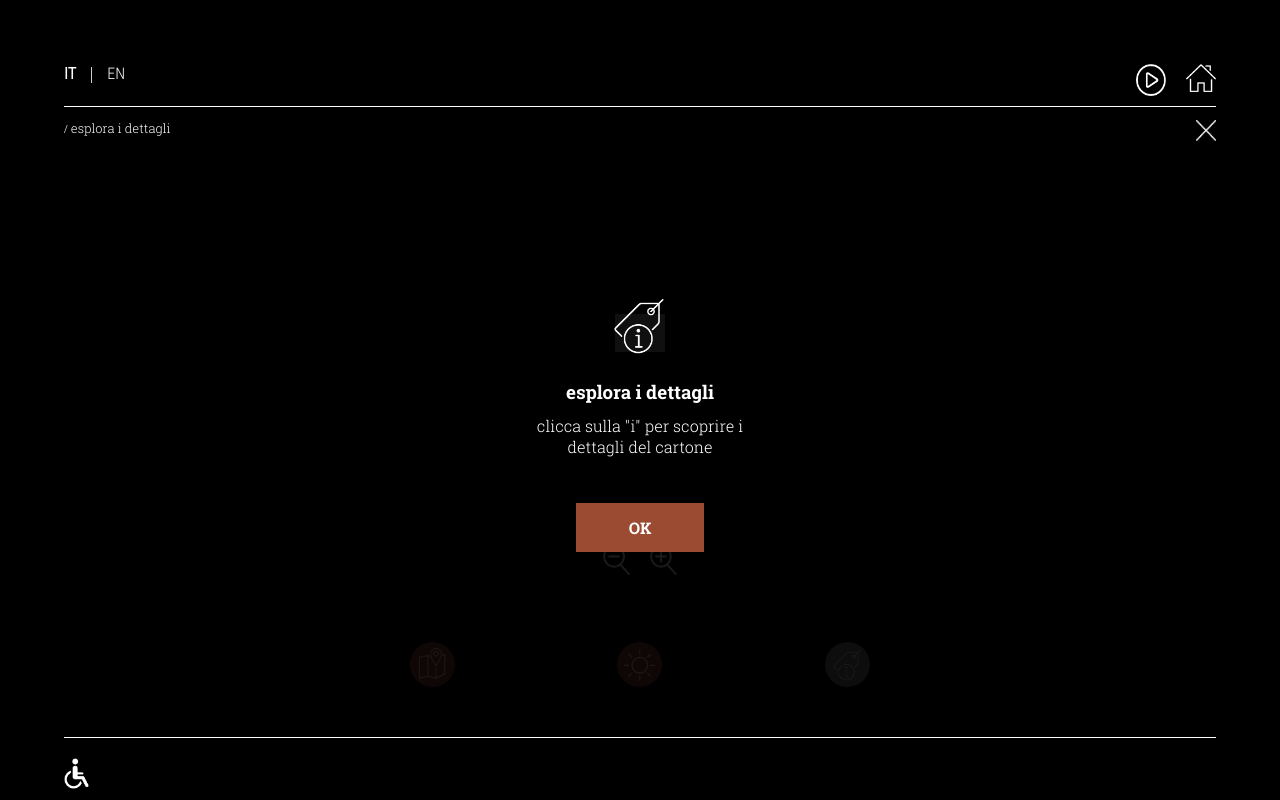
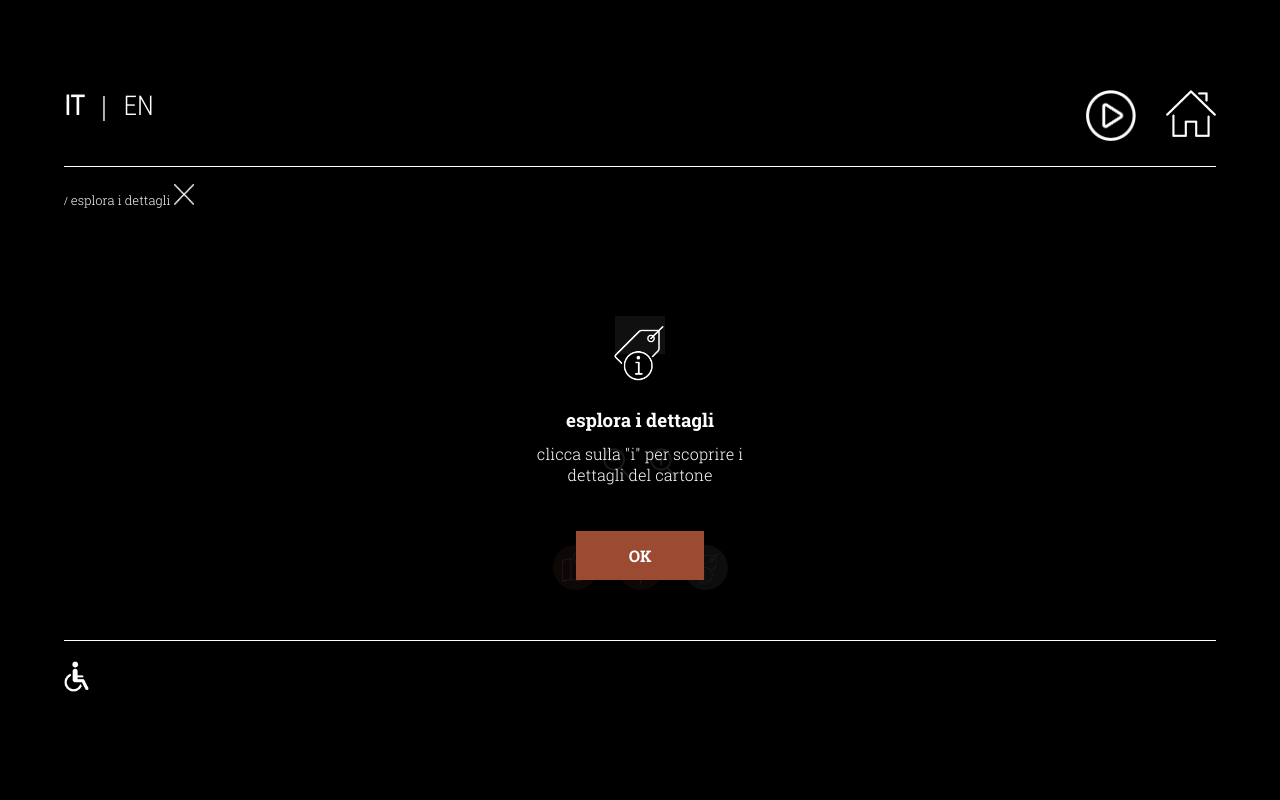
Before and after one commit to jaumecann/academia, a PHP site: page /tags.php?id=1 in a window 1280 px wide. Run offline with PHP 8.4, Linux system fonts and the light colour scheme; data that the repository does not hold is empty; some web fonts are replaced; grey boxes are pictures that could not be loaded.

Commit message:
Algunos ajustes para pantalla grande

```diff
--- a/cartone.php
+++ b/cartone.php
@@ -34,7 +34,7 @@
 ?>
     <div class="breadcrumbs">
         <p class="bold"><a href="home.php">i cartoni cinquecenteschi</a> / <a class="bread2" href="">segundo nivel</a><?=$title?></p>
-        <a href="home.php"><img src="img/back.png" alt="go back">
+        <a class="close_breadcrumbs" href="home.php"><img src="img/back.png" alt="go back">
     </div></a>
 
     <section id="cartone">
--- a/css/style.css
+++ b/css/style.css
@@ -47,6 +47,7 @@ h3, h4, h5 {
 }
 p{
     font-family: 'PlayfairDisplay', serif;
+    font-size: 1em;
 }
 
 
@@ -71,6 +72,7 @@ p{
 .lang {
     color:white;
     width:100%;
+    font-size: 1.7em;
 }
 .lang a {
     text-decoration:none;
@@ -139,43 +141,45 @@ p{
 
 /* GALERIA  */
 .background {
-    padding:5%;
+    display: flex;
+    flex-direction: column;
+    padding: 7% 5%;
     background-color: rgb(0, 0, 0);
-    height: 100%;
+    width: 100%; height: 100%;
     box-sizing: border-box;
 }
-nav {
+nav{
     border-bottom-style: solid;
     border-bottom-color: white;
     border-bottom-width: 1px;
-    padding-bottom: 10px;
+    padding-bottom: 25px;
     display: flex;
 }
 nav img {
-    width: 30px;
-    margin-left: 20px;
+    width: 50px;
+    margin-left: 30px;
 }
 .breadcrumbs {
+    display: flex;
+    align-items: center;
     color: white;
     font-family: 'Roboto Slab', serif;
     font-size: .8em;
     position: relative;
+    margin: 5px 0 30px;
 }
 .breadcrumbs a{
     color: white;
     text-decoration: none;
 }
-
+.close_breadcrumbs{
+    margin-left: auto;
+}
 .bread2 {
  font-family: 'RobotoLight';
 }
 
-#bigcontainer {
-    display: flex;
-    height:75%;
-    margin-top: 50px;
-    position: relative;
-}
+
 #gallery {
     width: 80%;
     overflow-x: scroll;
@@ -269,6 +273,7 @@ y cuando handicap esta activo y el cursor de handicap encima*/
     margin-top: 50px;
     padding-top: 20px;
     display: flex;
+    margin-top: auto;
 }
 .footer img {
     width: 25px;
@@ -277,7 +282,7 @@ y cuando handicap esta activo y el cursor de handicap encima*/
 .handicap_cursor{
     position: absolute;
     width: 2px; height: 2px;
-    background-color: red;
+    /*background-color: red;*/
     z-index: 1;
     opacity: 1;
 }
@@ -285,20 +290,9 @@ y cuando handicap esta activo y el cursor de handicap encima*/
 
 /* CARTONE - FICHA */
 .breadcrumbs img {
-    position: absolute;
-    right: 0;
-    top: 0;
     width: 20px;
 }
-#cartone {
-    color: white;
-    height: 75%;
-    display: flex;
-    flex-direction: column;
-    justify-content: flex-start;
-    align-items: center;
-    margin-top: 40px;
-}
+
 .imgdiv, .bigtxtdiv, .txtdiv, .btndiv {
     width: 65%;
 }
@@ -392,7 +386,6 @@ y cuando handicap esta activo y el cursor de handicap encima*/
     color: white;
     font-family: 'RobotoBold';
 }
-
 .instrucciones_boton2{
     width: 100px;
     text-align: center;
@@ -404,13 +397,30 @@ y cuando handicap esta activo y el cursor de handicap encima*/
     border-width: 1px;
 }
 
-/* IMMAGINE  */
+
+#cartone {
+    color: white;
+    flex: 1;
+    display: flex;
+    flex-direction: column;
+    justify-content: flex-start;
+    align-items: center;
+    padding-bottom: 50px;
+}
+.bigcontainer {
+    display: flex;
+    flex: 1;
+    padding-bottom: 50px;
+    position: relative;
+}
 .contents {
     position: relative;
-    height: 80%;
     display: flex;
     flex-direction: column;
     align-items: center;
+    flex: 1;
+    justify-content: flex-end;
+    padding-bottom: 50px;
 }
 .percent {
     display: flex;
@@ -440,9 +450,9 @@ y cuando handicap esta activo y el cursor de handicap encima*/
 .iconsrow {
     display:flex;
     margin-top: 5%;
-    justify-content: space-between;
-    width: 40%;
-
+}
+.iconsrow a{
+    margin: 0 10px;
 }
 .iconsrow img {
     width: 100%;
@@ -474,7 +484,6 @@ y cuando handicap esta activo y el cursor de handicap encima*/
 .box1 {
     width: 100%;
     color:white;
-    height: 180px;
     margin-bottom: 10px;
 }
 
@@ -519,9 +528,8 @@ h4 {
 .box2 {
     width: 100%;
     color: white;
-    height: 60%;
     overflow: hidden;
-    margin: 20px 0 50px 0;
+    margin: 0;
     position: relative;
 }
 .box2 p{
@@ -797,8 +805,9 @@ h5 {
 
 #imgcont {
     width: 80%;
-    height: 600px;
+    flex: 1;
     background-color: black;
+    margin-bottom: auto;
 }
 #imgcont .leaflet-popup-content-wrapper {
     background: #c96b54da;
--- a/detagli.php
+++ b/detagli.php
@@ -21,7 +21,7 @@
 
   <div class="breadcrumbs">
     <p><a href="immagine.php?id=<?=$imagen?>"><?=$title?></a> / <span class="bread2">esplora il disegno</span></p>
-    <a href="immagine.php?id=<?=$imagen?>"><img src="img/cross.png" alt="cross"></a>
+    <a class="close_breadcrumbs" href="immagine.php?id=<?=$imagen?>"><img src="img/cross.png" alt="cross"></a>
   </div>
 
   <section class="contents">
@@ -79,7 +79,9 @@
     </div>
     <div id="add-div" class="hiding">
       <div class="handicap_shortcuts">
-
+        <div class="instrucciones_ok activo">
+          <div class="instrucciones_boton">OK</div>
+        </div>
       </div>
       <div class="down-cross size-cross"><a href="immagine.php?id=<?=$imagen?>"><img src="img/cross.png" alt="cross"></a>
       </div>
--- a/home.php
+++ b/home.php
@@ -5,7 +5,7 @@
     <div class="breadcrumbs">
         <p><a href="home.php">i cartoni cinquecenteschi</a> / </p>
     </div>
-    <div id="bigcontainer">
+    <div class="bigcontainer">
         <div class="galeria_flecha leftarrow" ><img src="img/left_arrow.png" alt="go left"></div>
         <div id="gallery">
             <div class="handicap_cursor"></div>
@@ -65,7 +65,7 @@
             </div>
             <div class="button handicap_select" onclick="selecciona_frame()"><p>SELEZZIONA</p></div>
             <div class="down-cross down-video">
-                <img id="video" src="img/videoicon.png">
+                <img id="video" class="open_video" src="img/videoicon.png">
             </div>
         </div>
     </div>
--- a/immagine.php
+++ b/immagine.php
@@ -20,7 +20,7 @@
 
   <div class="breadcrumbs">
     <p><a href="immagine.php?id=<?=$imagen?>"><?=$title?> / <span class="bread2">esplora l'immagine</span></p>
-    <a href="cartone.php?id=<?=$imagen?>"><img src="img/cross.png" alt="cross"></a>
+    <a class="close_breadcrumbs" href="cartone.php?id=<?=$imagen?>"><img src="img/cross.png" alt="cross"></a>
   </div>
 
   <section class="contents">
@@ -57,9 +57,6 @@
       <img id="chair" src="img/handic.png" alt="handicap">
     </div>
     <div id="add-div" class="hiding">
-      <div class="handicap_shortcuts">
-
-      </div>
       <div class="down-cross size-cross"><a href="cartone.php?id=<?=$imagen?>"><img src="img/cross.png" alt="cross"></a>
     </div>
   </div>
--- a/mappa.php
+++ b/mappa.php
@@ -60,7 +60,7 @@
 
     <div class="breadcrumbs">
         <p><a href="cartone.php?id=<?=$imagen?>"><?=$title?></a>/ <span class="bread2">esplora la mappa</span></p>
-        <a href="immagine.php?id=<?=$imagen?>"><img src="img/cross.png" alt="cross"></a>
+        <a class="close_breadcrumbs" href="immagine.php?id=<?=$imagen?>"><img src="img/cross.png" alt="cross"></a>
     </div>
 
     <section class="contents">
--- a/scripts/principal.js
+++ b/scripts/principal.js
@@ -5,4 +5,11 @@ $(document).ready(function(){
         $('.instrucciones').removeClass('activo');
     });
 
+    /* Abrir el video grande */
+    $('.open_video').on('click',function(){
+        document.getElementById('video-div').style.display = "block";
+    });
+    document.getElementById('quit-video').onclick = function(){
+        document.getElementById('video-div').style.display = "none";
+    }
 });
--- a/tags.php
+++ b/tags.php
@@ -24,7 +24,7 @@
 
   <div class="breadcrumbs">
     <p><a href="immagine.php?id=<?=$imagen?>"><?=$title?></a> / <span class="bread2">esplora i dettagli</span>
-    <a href="immagine.php?id=<?=$imagen?>"><img src="img/cross.png" alt="cross"></a>
+    <a class="close_breadcrumbs" href="immagine.php?id=<?=$imagen?>"><img src="img/cross.png" alt="cross"></a>
   </div>
 
   <section class="contents">
@@ -79,7 +79,7 @@
     <div id="add-div" class="hiding">
         <div class="handicap_shortcuts">
             <div class="instrucciones_ok activo">
-                <div class="instrucciones_boton2">OK</div>
+                <div class="instrucciones_boton">OK</div>
             </div>
             <div class="correspondencia_tags">
                 <?php
--- a/templates/head.php
+++ b/templates/head.php
@@ -15,6 +15,7 @@
 
    <script src="scripts/jquery.js"></script>
    <script src="leaflet/leaflet.js"></script>
+   <script src="scripts/principal.js"></script>
 
 
 </head>
--- a/templates/navbar.php
+++ b/templates/navbar.php
@@ -2,40 +2,19 @@
         <div class="lang">
                 <a href=# class="bold" style="margin-right:10px">IT</a> | <a href=# style="margin-left:10px">EN</a>
         </div>
-
         <!--<div style="color:white"><img src="img/lupa.png" alt="lupa"></div>-->
-
         <div id="video-div">
-
                 <div id="quit-video">
                         <img src="img/cross.png" alt="cross">
                 </div>
-
                 <div id="flex-div">
                         <video width="400" height="300" controls autoplay>
                                 <source src="img/videoplayback.mp4" type="video/mp4">
                         </video>
                 </div>
-
         </div>
-        <img id="video" src="img/videoicon.png">
+        <img id="video" class="open_video" src="img/videoicon.png">
         <a href="home.php">
                 <img src="img/home.png" alt="home">
         </a>
-
-        <script>
-
-        var videoIcon = document.getElementById('video');
-        videoIcon.onclick = function(){
-        document.getElementById('video-div').style.display = "block";
-        }
-
-        document.getElementById('quit-video').onclick = function(){
-        document.getElementById('video-div').style.display = "none";
-        }
-
-
-
-        </script>
-
 </nav>
```
Lines whose indentation alone changed are shown as unchanged.
